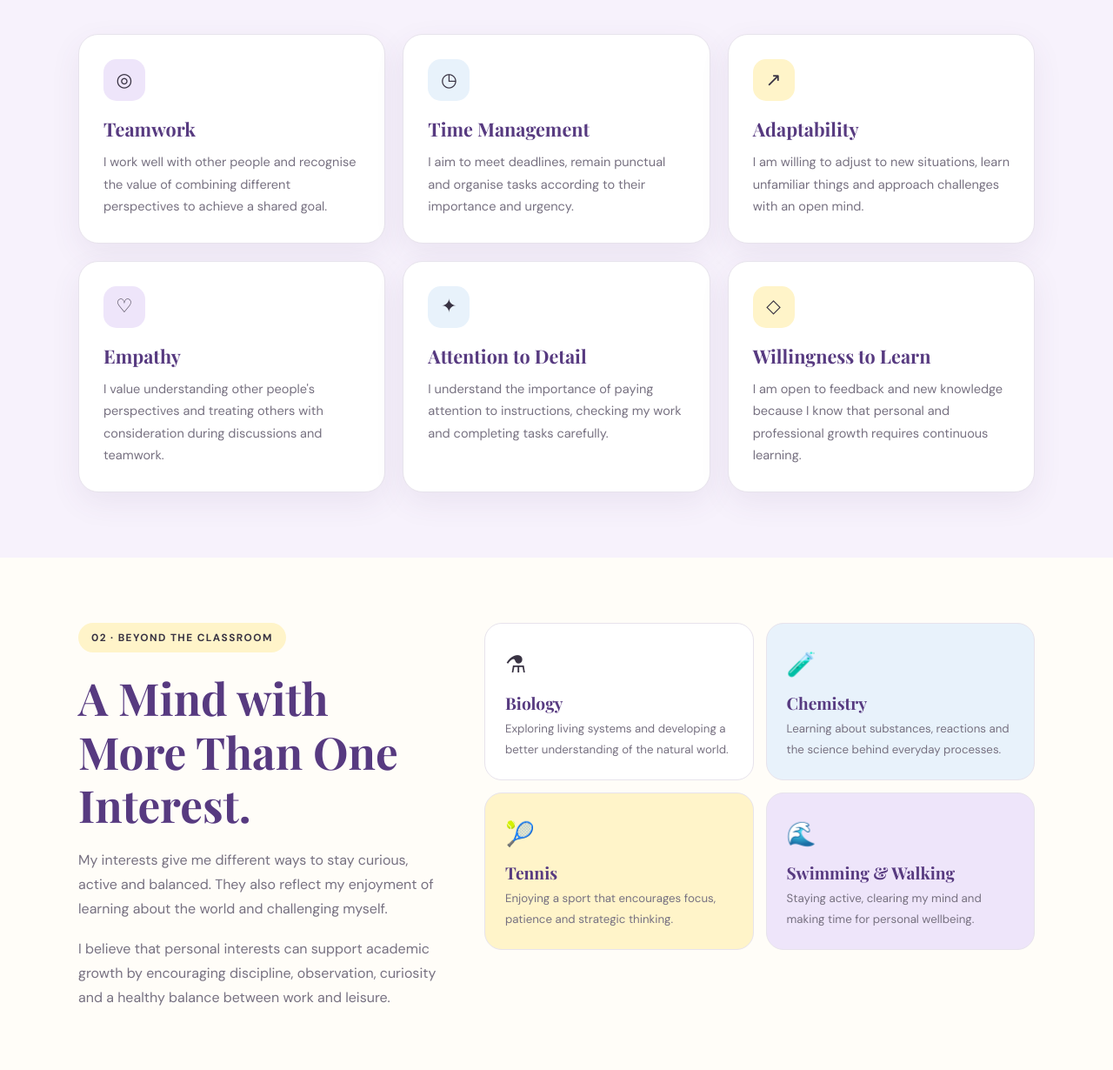
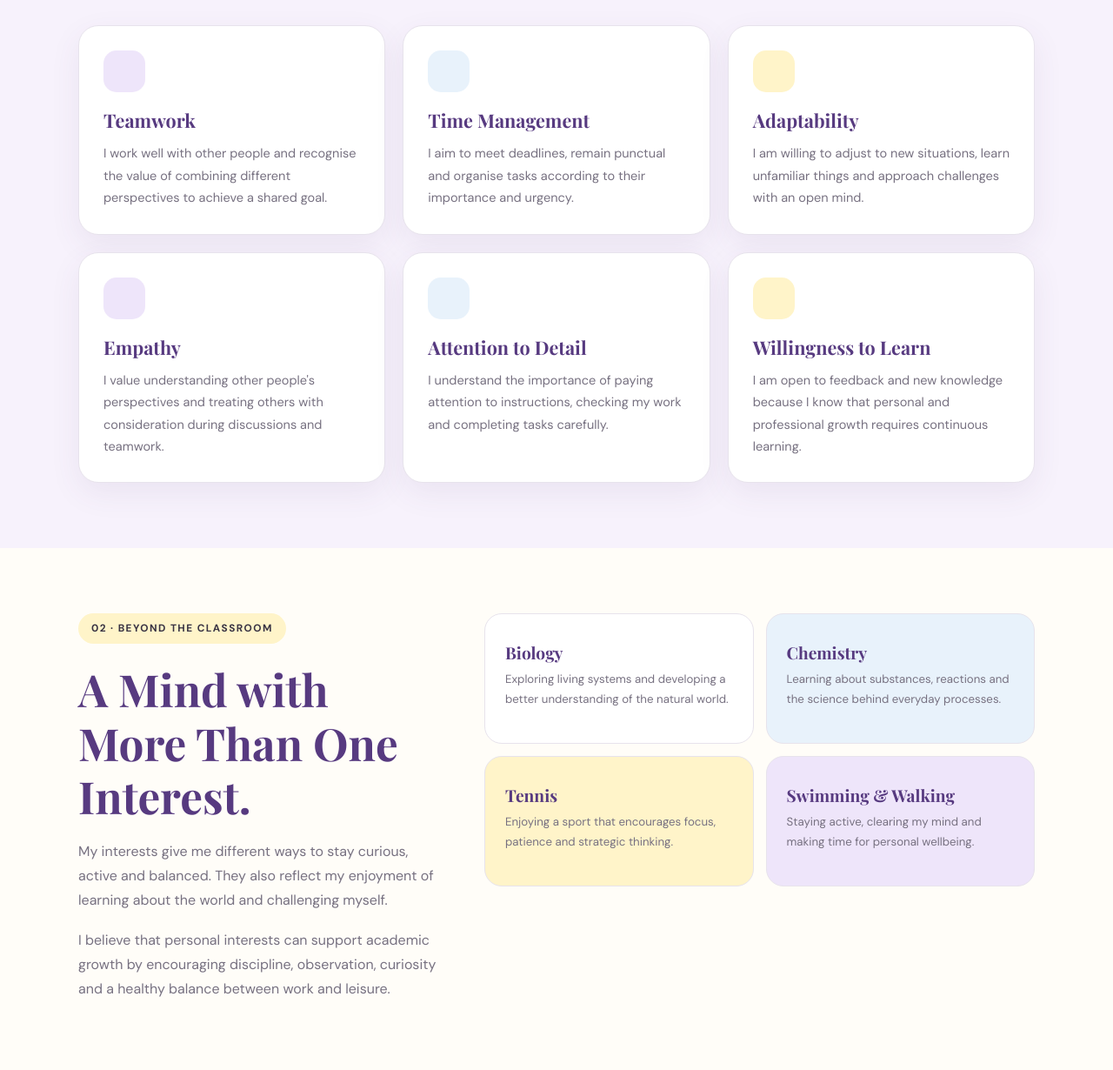
Before and after one commit to tinashemotshubi/digital-portfolio-, a plain HTML site: page skills-projects.html in a window 1280 px wide. Shown: the part 850-2080 px from the top of the page at 87% size. Drawn offline with nearby package versions, Linux system fonts and the light colour scheme.

Commit message:
Update skills-projects.html

```diff
--- a/skills-projects.html
+++ b/skills-projects.html
@@ -730,7 +730,7 @@
         <span class="art-label">The Bigger Picture</span>
 
         <div class="art-center">
-          <div class="art-symbol">✧</div>
+          <div class="art-symbol"></div>
           <h2>Think. Learn. Build.</h2>
           <p>
             Developing the mindset and skills to turn information into
@@ -738,7 +738,7 @@
           </p>
         </div>
 
-        <span class="art-bottom">Future Data Analyst ↗</span>
+        <span class="art-bottom">Future Data Analyst </span>
       </div>
     </section>
 
@@ -755,7 +755,7 @@
 
         <div class="skills-grid">
           <article class="skill-card">
-            <div class="skill-icon">◎</div>
+            <div class="skill-icon"></div>
             <h3>Teamwork</h3>
             <p>
               I work well with other people and recognise the value of
@@ -764,7 +764,7 @@
           </article>
 
           <article class="skill-card">
-            <div class="skill-icon">◷</div>
+            <div class="skill-icon"></div>
             <h3>Time Management</h3>
             <p>
               I aim to meet deadlines, remain punctual and organise tasks
@@ -773,7 +773,7 @@
           </article>
 
           <article class="skill-card">
-            <div class="skill-icon">↗</div>
+            <div class="skill-icon"></div>
             <h3>Adaptability</h3>
             <p>
               I am willing to adjust to new situations, learn unfamiliar
@@ -782,7 +782,7 @@
           </article>
 
           <article class="skill-card">
-            <div class="skill-icon">♡</div>
+            <div class="skill-icon"></div>
             <h3>Empathy</h3>
             <p>
               I value understanding other people's perspectives and treating
@@ -791,7 +791,7 @@
           </article>
 
           <article class="skill-card">
-            <div class="skill-icon">✦</div>
+            <div class="skill-icon"></div>
             <h3>Attention to Detail</h3>
             <p>
               I understand the importance of paying attention to instructions,
@@ -800,7 +800,7 @@
           </article>
 
           <article class="skill-card">
-            <div class="skill-icon">◇</div>
+            <div class="skill-icon"></div>
             <h3>Willingness to Learn</h3>
             <p>
               I am open to feedback and new knowledge because I know that
@@ -832,7 +832,7 @@
 
         <div class="interest-list">
           <article class="interest-item">
-            <span class="emoji">⚗</span>
+            <span class="emoji"></span>
             <h3>Biology</h3>
             <p>
               Exploring living systems and developing a better understanding
@@ -841,7 +841,7 @@
           </article>
 
           <article class="interest-item">
-            <span class="emoji">🧪</span>
+            <span class="emoji"></span>
             <h3>Chemistry</h3>
             <p>
               Learning about substances, reactions and the science behind
@@ -850,7 +850,7 @@
           </article>
 
           <article class="interest-item">
-            <span class="emoji">🎾</span>
+            <span class="emoji"></span>
             <h3>Tennis</h3>
             <p>
               Enjoying a sport that encourages focus, patience and strategic
@@ -859,7 +859,7 @@
           </article>
 
           <article class="interest-item">
-            <span class="emoji">🌊</span>
+            <span class="emoji"></span>
             <h3>Swimming & Walking</h3>
             <p>
               Staying active, clearing my mind and making time for personal
@@ -910,12 +910,6 @@
           </article>
         </div>
 
-        <div class="project-note">
-          <strong>Portfolio note:</strong> These are proposed project ideas,
-          not claims of completed work. Once I complete a real project, I can
-          replace each description with the actual problem, tools used, process,
-          results and lessons learned.
-        </div>
       </div>
     </section>
 
```
